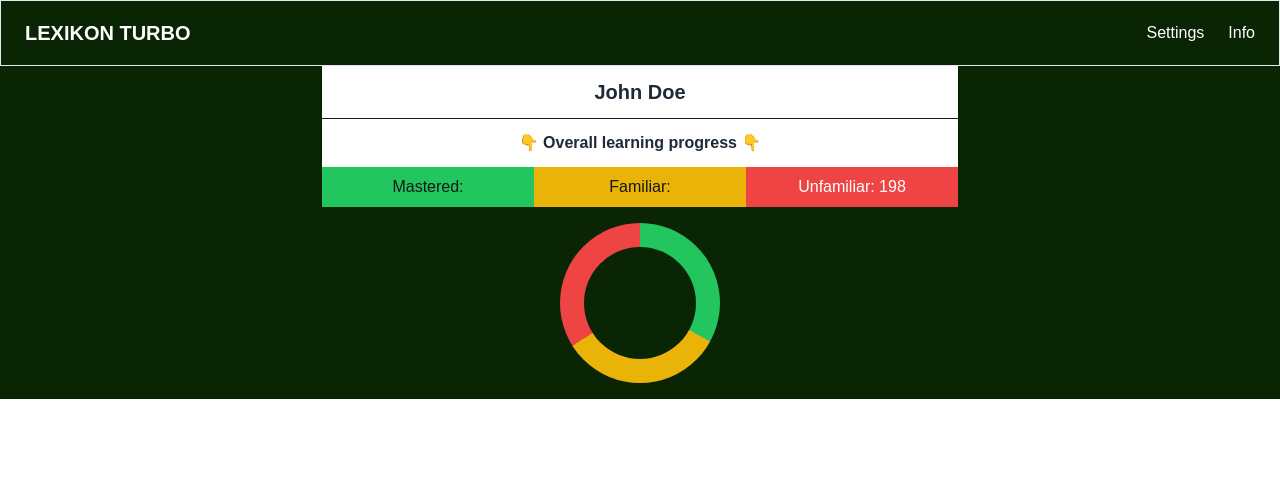
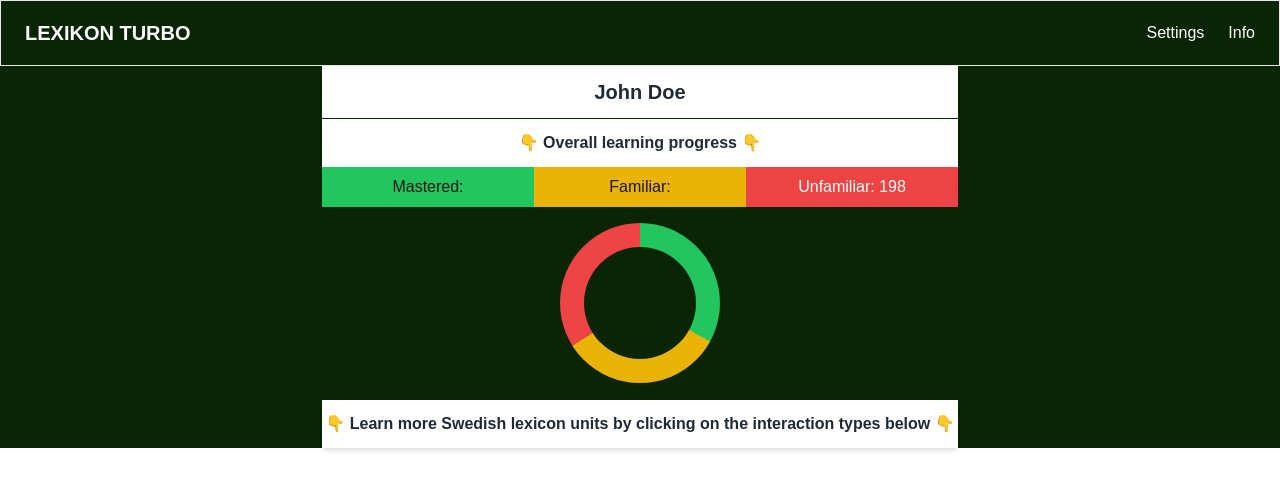
Before and after one commit to KristofferGW/lexicon-turbo-mvp, a Next.js app: page / in a window 1280 px wide. Shown: the top 490 px of the page. Built offline with nearby package versions, Linux system fonts and the light colour scheme.

Commit message:
Added learn more component

```diff
--- a/src/app/page.js
+++ b/src/app/page.js
@@ -17,6 +17,7 @@ export default function Page({ children }) {
           <H2Container headline="👇 Overall learning progress 👇" />
           <WordCategories />
           <DonutWheel />
+          <H2Container headline="👇 Learn more Swedish lexicon units by clicking on the interaction types below 👇" />
         </ProgressContainer>
         {children}
       </body>
```
